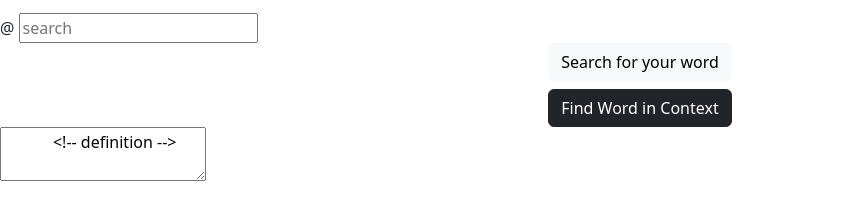
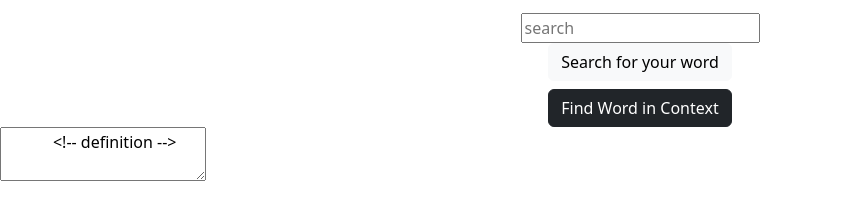
Before and after one commit to klaudia102/WordSmith, a plain HTML site: page index.html in a window 1280 px wide. Shown: the part 164-384 px from the top of the page, without its empty margins (0-846 px from the left). Drawn offline with nearby package versions, Linux system fonts and the light colour scheme.

Commit message:
removed second conatiner around search, not needed

```diff
--- a/assets/css/index.css
+++ b/assets/css/index.css
@@ -0,0 +1,2 @@
+.containerSearch {
+}
--- a/index.html
+++ b/index.html
@@ -9,7 +9,7 @@
       integrity="sha384-T3c6CoIi6uLrA9TneNEoa7RxnatzjcDSCmG1MXxSR1GAsXEV/Dwwykc2MPK8M2HN"
       crossorigin="anonymous"
     />
-    <link rel="stylesheet" href="styles.css" />
+    <link rel="stylesheet" href="./assets/css/index.css" />
 
     <title>WordSmith</title>
   </head>
@@ -49,6 +49,7 @@
       </div>
     </nav>
     <!-- Navigation bar ends -->
+
     <!-- Hero section/jumbotron -->
     <div class="jumbotron jumbotron-fluid">
       <div class="container">
@@ -59,18 +60,11 @@
       </div>
     </div>
     <!-- Hero section/jumbotron ends -->
-    <!-- heading -->
 
-    <!-- <div class="containerHeader container-fluid d-flex justify-content-center"> -->
-    <!-- <h1>WordSmith</h1> -->
-    <!-- <h2>Find the word, learn to use it!</h2> -->
-    <!-- </div> -->
-    <!-- heading ends -->
-    <!-- searching and displaying section -->
-    <div class="searching">
-      <div class="containerSearch">
+    <!-- Search form -->
+
+    <div class="containerSearch conatiner-fluid d-flex justify-content-center">
       <form>
-          @
         <input
           type="search"
           placeholder="search"
@@ -78,7 +72,6 @@
           autocomplete="off"
           id="word-input"
         />
-        </form>
         <div
           class="buttonConatiner container-fluid d-flex justify-content-center"
         >
@@ -91,13 +84,17 @@
             </button>
           </div>
         </div>
+      </form>
+    </div>
 
-        <textarea>
+    <!-- Result from Search Input -->
+    <textarea class="conatiner-fluid d-flex justify-content-center">
             <!-- definition -->
-        </textarea>
-      </div>
-    </div>
+        </textarea
+    >
+
     <!-- searching and displaying area ends -->
+
     <!--  footer-->
     <footer>
       <!-- not sure what we want to put? -->
```
Lines whose indentation alone changed are shown as unchanged.
